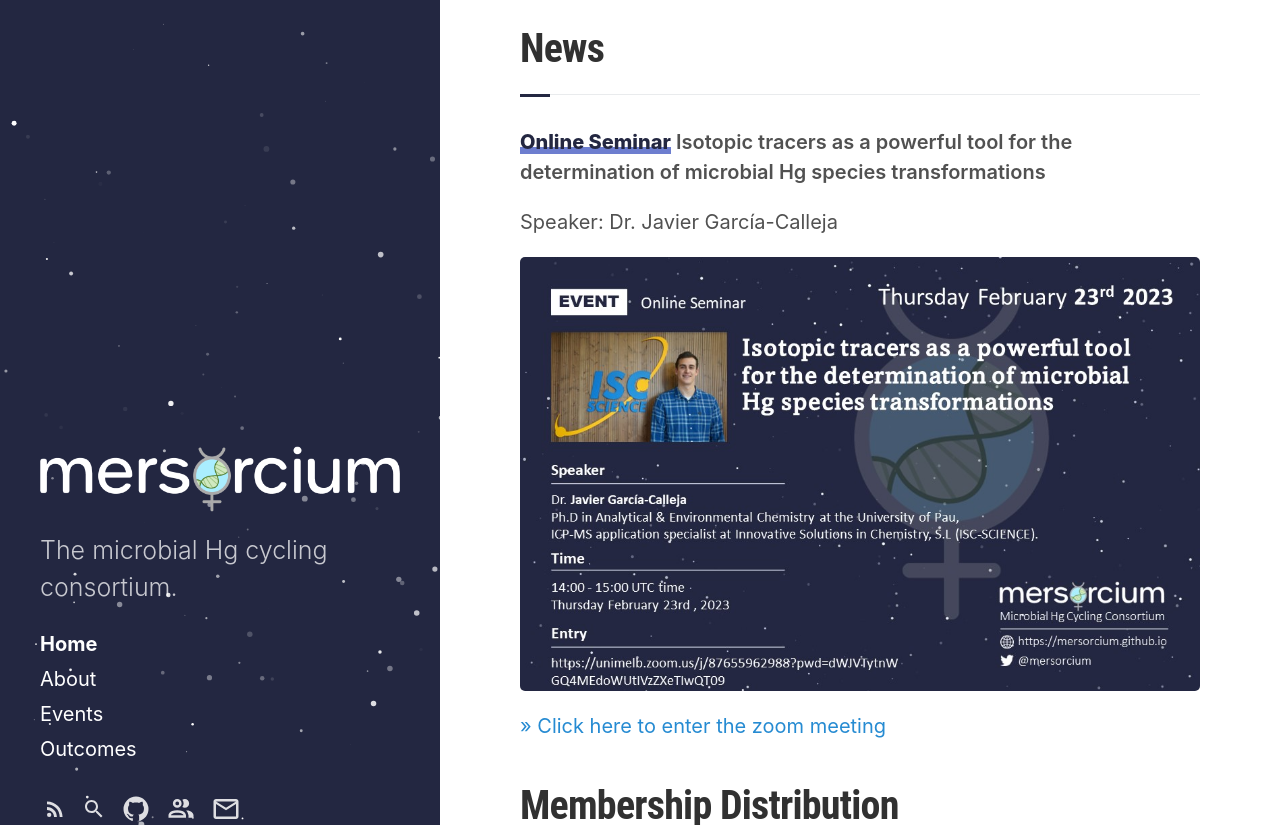
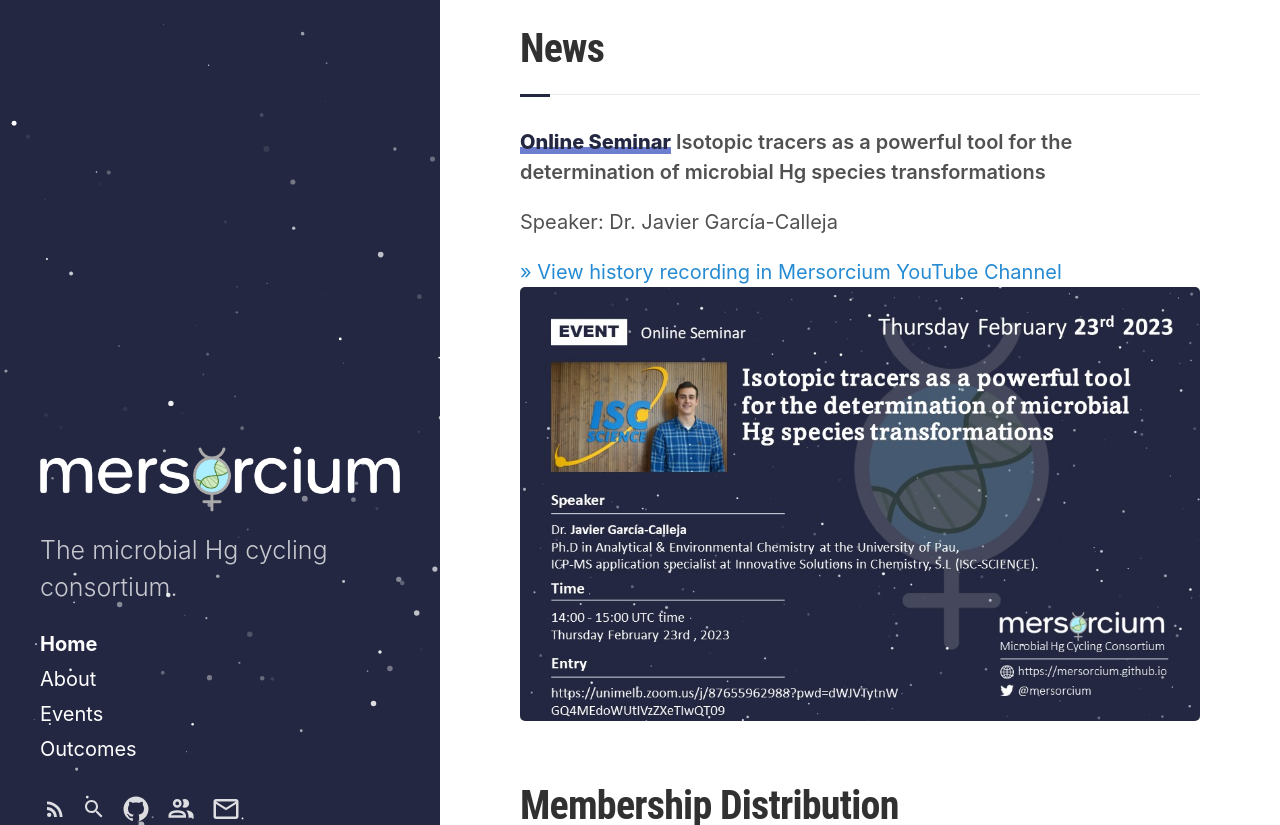
Before and after one commit to Mersorcium/mersorcium.github.io, a Jekyll site: the page built from index.html, in a window 1280 px wide and 900 px high, scrolled down 1415 px, cut to the strip 0-825 px from the top of the window. Built offline with Jekyll 4.4.1, drawn with Linux system fonts in a browser that asks for light colours; the list of posts is cut into pages by our own code.

Commit message:
add link to youtube channel

```diff
--- a/_includes/news.html
+++ b/_includes/news.html
@@ -2,6 +2,7 @@
     <h1 class="section-title underline">News</h1>
     <p class="seminar-title"><span class="newstype">Online Seminar</span> Isotopic tracers as a powerful tool for the determination of microbial Hg species transformations</p>
     <p>Speaker: Dr. Javier García-Calleja</p>
+    <a href="https://youtu.be/16cejGujTSA">&raquo; View history recording in Mersorcium YouTube Channel</a>
     <img src="{{ "/posters/20230223-Javier.jpg" | relative_url }}" alt="poster" />
-    <a href="https://unimelb.zoom.us/j/87655962988?pwd=dWJVTytnWGQ4MEdoWUtIVzZXeTIwQT09">&raquo; Click here to enter the zoom meeting</a>
+    <!-- <a href="https://unimelb.zoom.us/j/87655962988?pwd=dWJVTytnWGQ4MEdoWUtIVzZXeTIwQT09">&raquo; Click here to enter the zoom meeting</a> -->
 </div>
```
